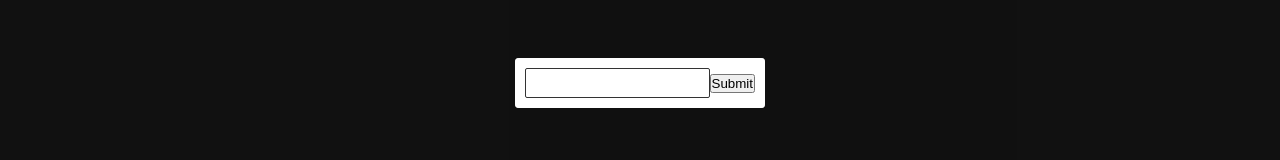
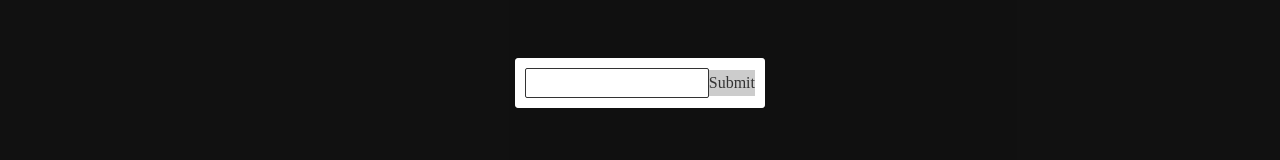
Before and after one commit to esteemayo/kaban-zustand, a React (Vite) app: page / in a window 1280 px wide. Shown: the part 317-477 px from the top of the page. Built offline with nearby package versions, Linux system fonts and the light colour scheme.

Commit message:
fix: add css styling

```diff
--- a/src/components/column/Column.css
+++ b/src/components/column/Column.css
@@ -70,3 +70,10 @@
   outline-color: var(--clr-gray-light);
   caret-color: var(--clr-gray);
 }
+
+.modal-content button {
+  all: unset;
+  display: inline-block;
+  background-color: var(--clr-gray-light);
+  color: var(--clr-gray);
+}
```
